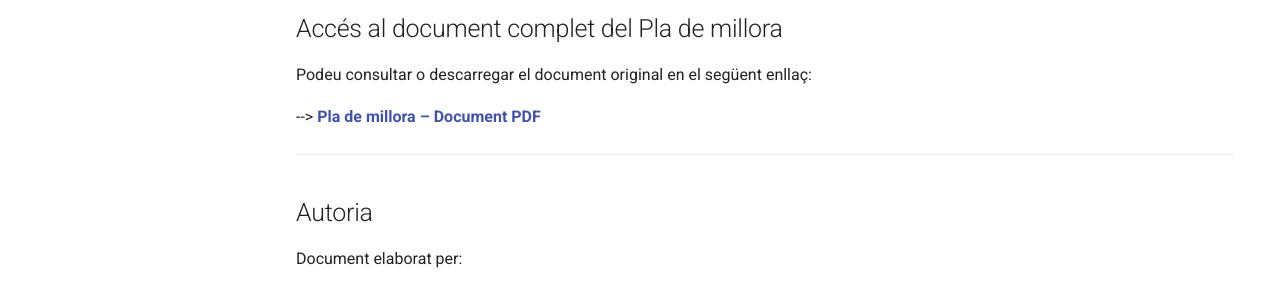
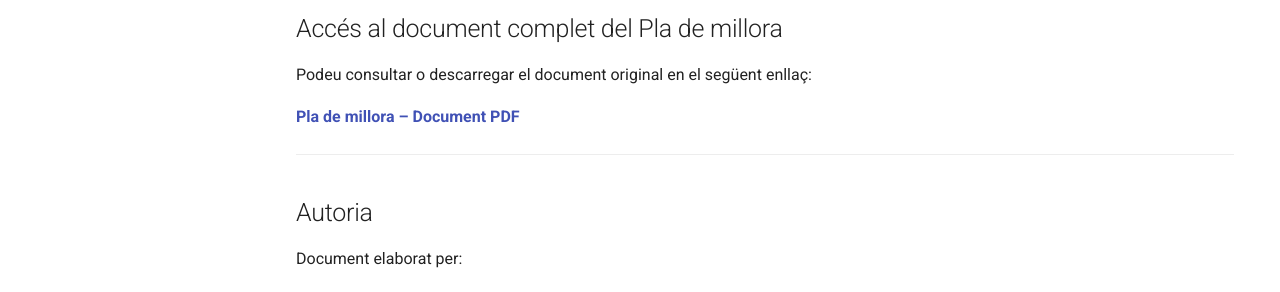
Before and after one commit to mariagutierrez03/projecte-asix2, an MkDocs documentation site: the page built from docs/Pla de millora/Pla de millora.md, in a window 1280 px wide and 900 px high, scrolled down 781 px. Shown: the part 332-624 px from the top of the window. Built offline with MkDocs 1.6.1 and Material for MkDocs 9.7.7, drawn with Linux system fonts in a browser that asks for light colours.

```diff
--- a/docs/Pla de millora/Pla de millora.md
+++ b/docs/Pla de millora/Pla de millora.md
@@ -37,7 +37,7 @@ Aquest procés demostra la utilitat de l’eina desenvolupada i la importància
 
 Podeu consultar o descarregar el document original en el següent enllaç:
 
---> **[Pla de millora – Document PDF](https://docs.google.com/document/d/1WrAofHdRzAvSEFwUBYHyEF_9h2N-3Xn4/edit?usp=sharing&ouid=107386172793702573921&rtpof=true&sd=true)**
+**[Pla de millora – Document PDF](https://docs.google.com/document/d/1WrAofHdRzAvSEFwUBYHyEF_9h2N-3Xn4/edit?usp=sharing&ouid=107386172793702573921&rtpof=true&sd=true)**
 
 ---
 
```
